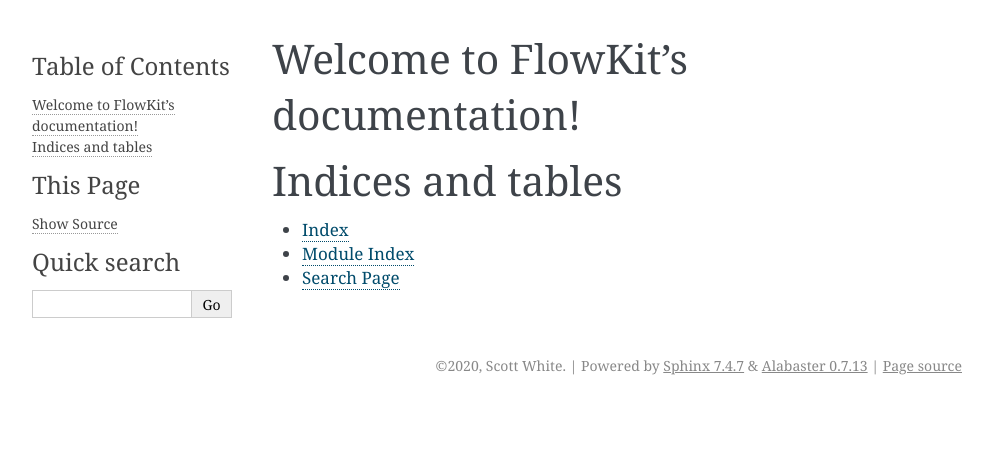
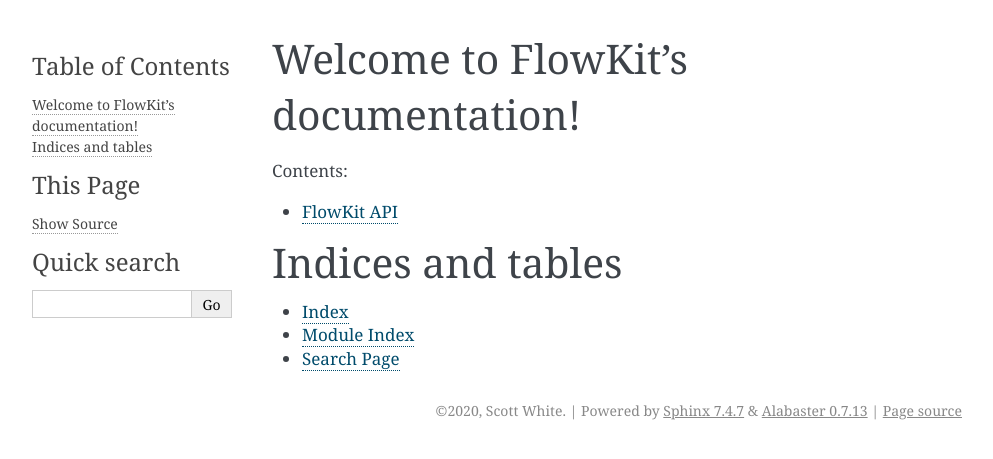
Before and after one commit to whitews/FlowKit, a Sphinx documentation site: the page built from docs/index.rst, in a window 1280 px wide. Shown: the top 459 px of the page, without its empty margins (148-1141 px from the left). Built offline with Sphinx 7.4.7, drawn with Linux system fonts in a browser that asks for light colours.

Commit message:
use automodule for basic API documentation

```diff
--- /dev/null
+++ b/docs/api.rst
@@ -0,0 +1,5 @@
+FlowKit API
+===================================
+
+.. automodule:: flowkit
+    :members:
--- a/docs/conf.py
+++ b/docs/conf.py
@@ -4,8 +4,12 @@
 # list see the documentation:
 # https://www.sphinx-doc.org/en/master/usage/configuration.html
 
+import os
 import sys
 from unittest.mock import MagicMock
+
+
+sys.path.insert(0, os.path.abspath('../..'))
 
 
 class Mock(MagicMock):
@@ -43,6 +47,7 @@ master_doc = 'index'
 # extensions coming with Sphinx (named 'sphinx.ext.*') or your custom
 # ones.
 extensions = [
+    'sphinx.ext.autodoc'
 ]
 
 # Add any paths that contain templates here, relative to this directory.
--- a/docs/index.rst
+++ b/docs/index.rst
@@ -10,6 +10,8 @@ Welcome to FlowKit's documentation!
    :maxdepth: 2
    :caption: Contents:
 
+   api
+
 
 
 Indices and tables
```
